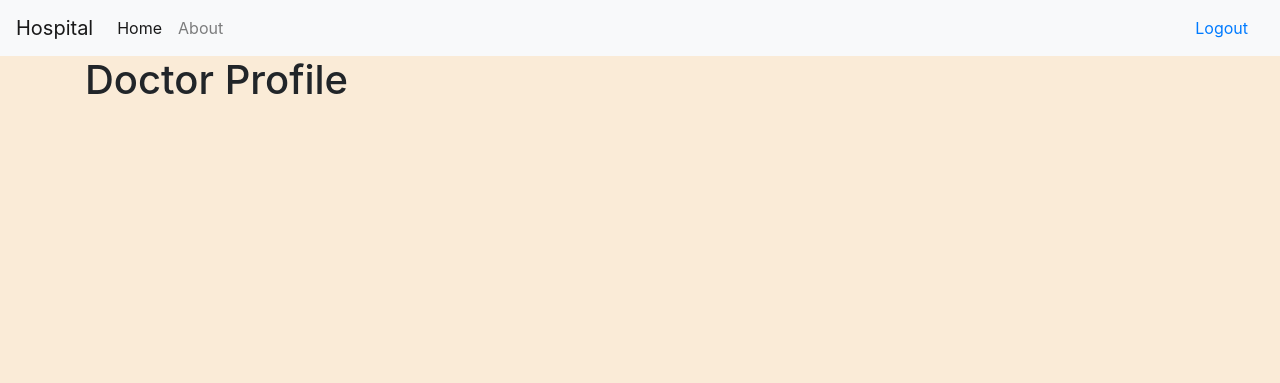
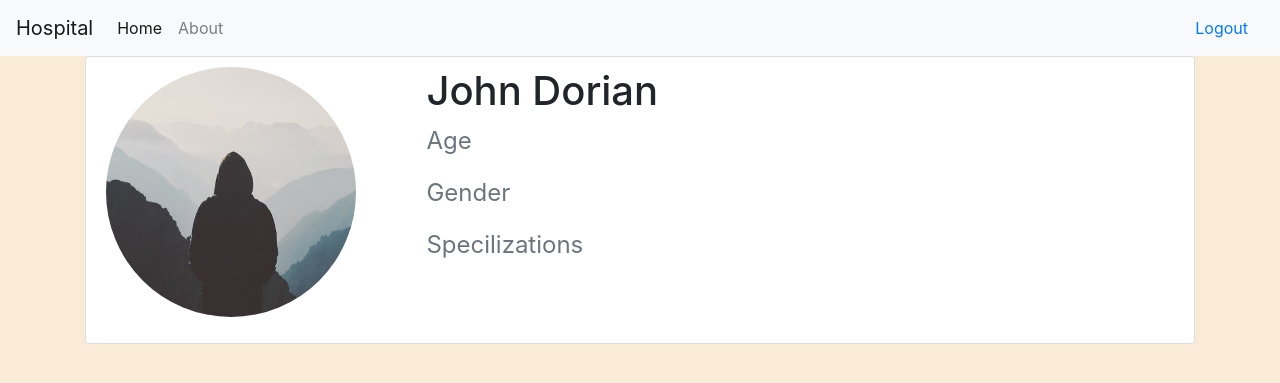
Before and after one commit to OmkarSuvarna/CA2-GroupC, a Flask app: page /doctor_profile in a window 1280 px wide. Shown: the top 383 px of the page. Run offline with Flask 3, Linux system fonts and the light colour scheme.

Commit message:
Made template for Doctor Profile

```diff
--- a/hospital/__init__.py
+++ b/hospital/__init__.py
@@ -13,7 +13,6 @@ db = SQLAlchemy(app)
 bcrypt = Bcrypt(app)
 login_manager = LoginManager(app)
 
-
 from hospital import routes
 
 # with app.app_context():
--- a/hospital/routes.py
+++ b/hospital/routes.py
@@ -48,12 +48,6 @@ def logout():
     logout_user()
     return redirect(url_for('login'))
 
-@app.route("/doctor_profile")
-def doctor_profile():
-
-    return render_template('doctor_profile.html', title ='Doctor Pofile')
-
-
 # @app.route("/register", methods=['GET', 'POST'])
 # def registerPatient():
 #     form = PatientForm()
@@ -61,7 +55,6 @@ def doctor_profile():
 #          flash(f'Added Patient : {form.firstName.data}', 'success')
 #          return redirect(url_for('registerPatient'))
 #     return render_template('registerPatient.html', form=form)
-
 
 #Admin adds Doctors
 @app.route("/admin_addDoctor", methods=['GET', 'POST'])
@@ -71,7 +64,12 @@ def admin_addDoctor():
         doctor = Doctor(firstName=form.firstName.data, lastName=form.lastName.data, age=form.age.data, gender=form.gender.data, specialization=form.specialization.data)
         db.session.add(doctor)
         db.session.commit()
-        flash(f'Added Doctor : {form.firstName.data},{form.lastName.data}', 'success')
+        flash(f'Added Doctor : {form.firstName.data} {form.lastName.data}', 'success')
         return redirect(url_for('admin_addDoctor'))
     doctors = Doctor.query.all()
     return render_template('admin_addDoctor.html', form=form, doctors=doctors)
+
+@app.route("/doctor_profile")
+def doctor_profile():
+
+    return render_template('doctor_profile.html', title ='Doctor Profile')
--- a/hospital/static/styles.css
+++ b/hospital/static/styles.css
@@ -32,3 +32,37 @@ body {
     padding-top: 2rem;
     float:right;
 }
+
+.profile-container {
+    background: #ffffff;
+    padding: 10px 20px;
+    border: 1px solid #dddddd;
+    border-radius: 3px;
+    margin-bottom: 20px;
+    height: 18rem;
+    width: 100%;
+    display: flex;
+    justify-content: space-between;
+
+  }
+
+  .profile-image {
+    height: 125px;
+    width: 30%;
+    margin-right: 20px;
+    margin-bottom: 16px;
+}
+
+.profile-image{
+    width: 125px;
+
+}
+
+.profile-body{
+    width: 70%;
+    font-size: 1.5rem;
+}
+
+  .profile-heading {
+    font-size: 2.5rem;
+  }
--- a/hospital/templates/admin_addDoctor.html
+++ b/hospital/templates/admin_addDoctor.html
@@ -39,7 +39,7 @@
   <table class="table">
     <thead>
       <tr>
-        <!-- <th scope="col">Patient ID</th> -->
+        <th scope="col">Patient ID</th>
         <th scope="col">First Name</th>
         <th scope="col">Last Name</th>
         <th scope="col">Age</th>
--- a/hospital/templates/doctor_profile.html
+++ b/hospital/templates/doctor_profile.html
@@ -1,5 +1,14 @@
 {% extends "layout.html" %}
 {% block bodyContent %}
-    <!-- <h1> {{ current_user.username}}</h1> -->
-    <h1>Doctor Profile</h1>
+    <div class="profile-container">
+        <div class="profile-image">
+            <img class="rounded-circle account-img" src="../static/images/02.jpg">
+        </div>
+        <div class="profile-body">
+            <h2 class="profile-heading">John Dorian</h2>
+            <p class="text-secondary">Age</p>
+            <p class="text-secondary">Gender</p>
+            <p class="text-secondary">Specilizations</p>
+        </div>
+    </div>
 {% endblock bodyContent %}
--- a/hospital/templates/layout.html
+++ b/hospital/templates/layout.html
@@ -12,7 +12,12 @@
   <!-- CSS  -->
   <link rel="stylesheet" type="text/css" href="{{ url_for('static', filename='styles.css') }}">
   <link rel="stylesheet" href="styles.css">
-  <title>Hospital</title>
+  {% if title %}
+    <title>Hospital - {{ title }} </title>
+  {% else %}
+    <title>Hospital</title>
+  {% endif %}
+
 </head>
 
 <body>
```
Also changed, not shown: hospital/static/images/01.1.jpg (added), hospital/static/images/01.jpg (added), hospital/static/images/02.jpg (added).
